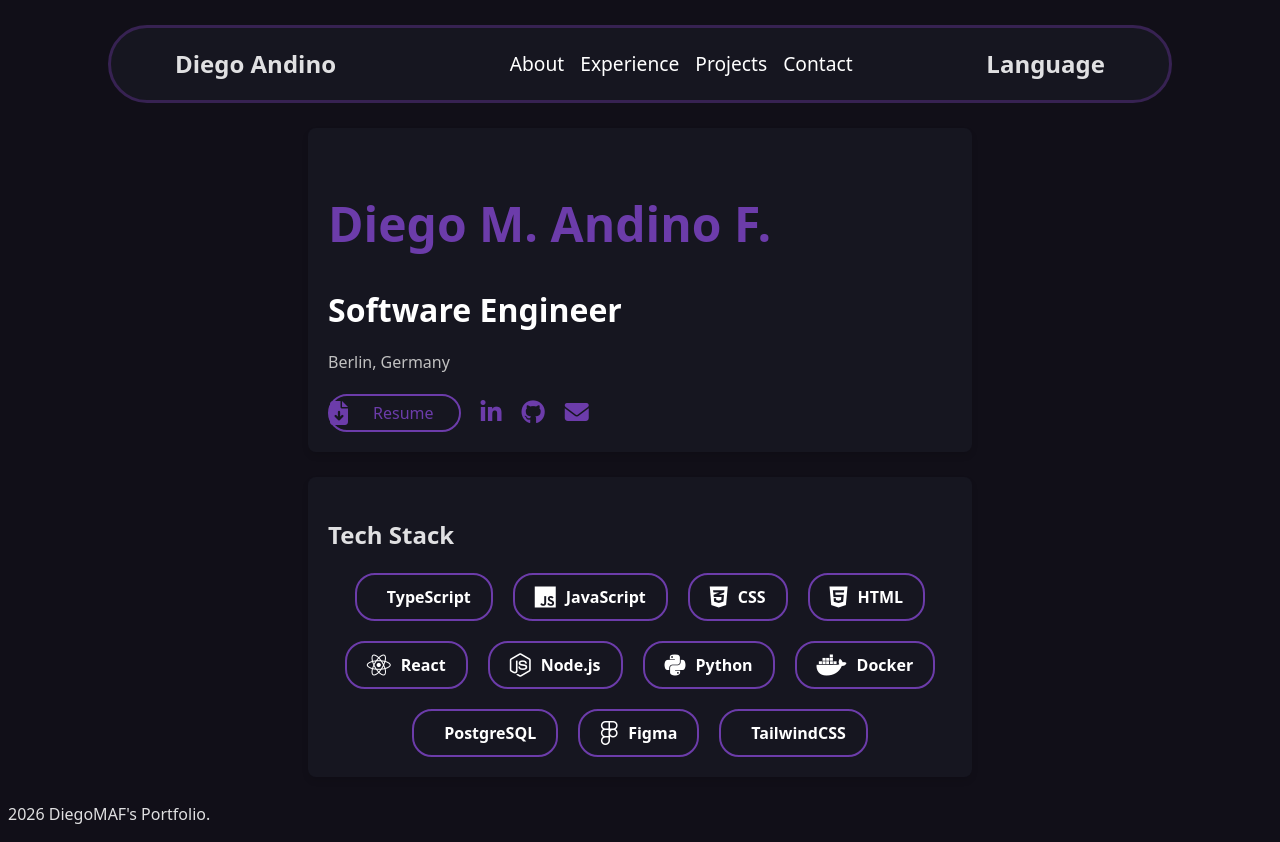
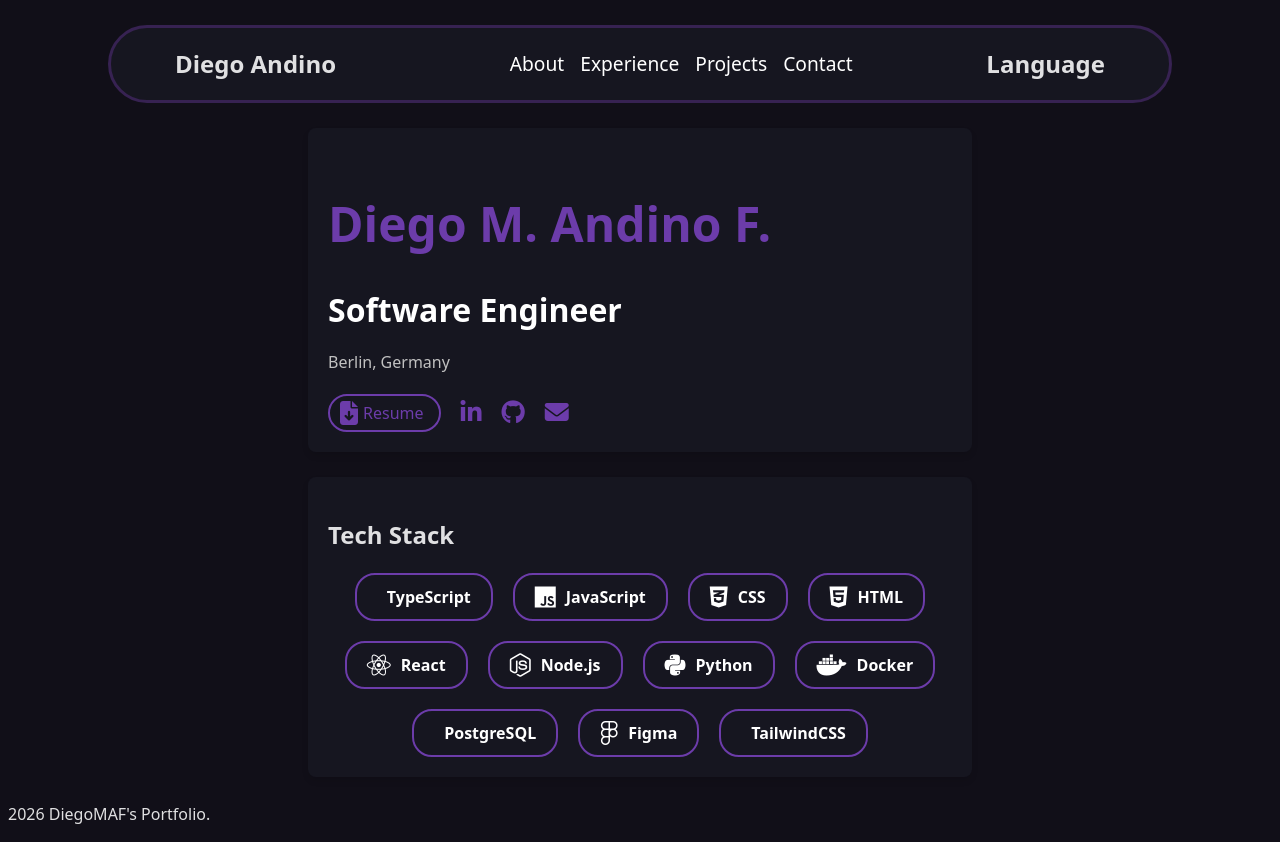
Before and after one commit to soyDiegomaf/Diegomaf-Portfolio, a React (Vite) app: page / in a window 1280 px wide. Built offline with nearby package versions, Linux system fonts and the light colour scheme; some icons are missing.

Commit message:
arreglos en el button para descargar el cv

```diff
--- a/src/components/AboutSection/AboutSection.module.css
+++ b/src/components/AboutSection/AboutSection.module.css
@@ -47,12 +47,13 @@
     .cv {
         display: flex;
         border: 2px solid #6C3CAA;
+        padding: 0px 10px;
         border-radius: 25px;
 
         p {
             color: #6C3CAA;
             font-size: 1rem;
-            margin: 5px 25px;
+            margin: 5px 5px;
         }
 
         a {
```
